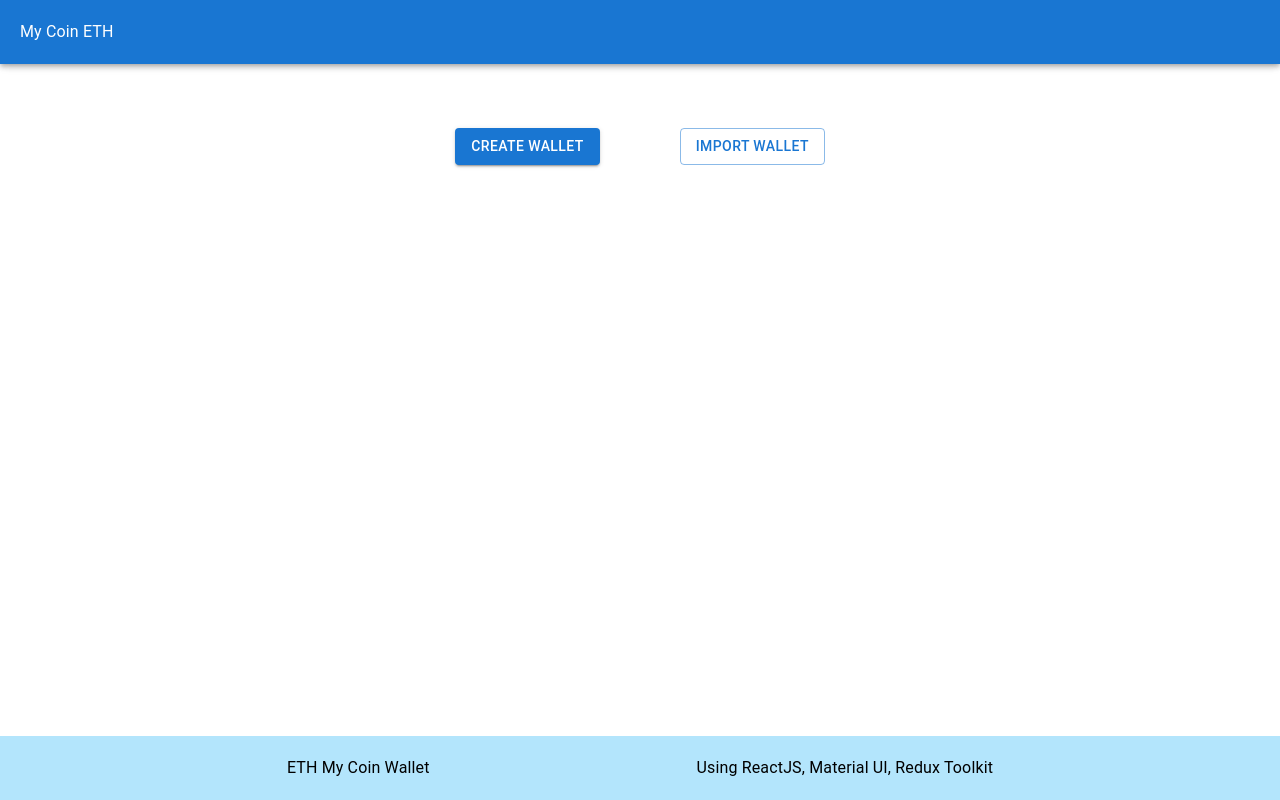
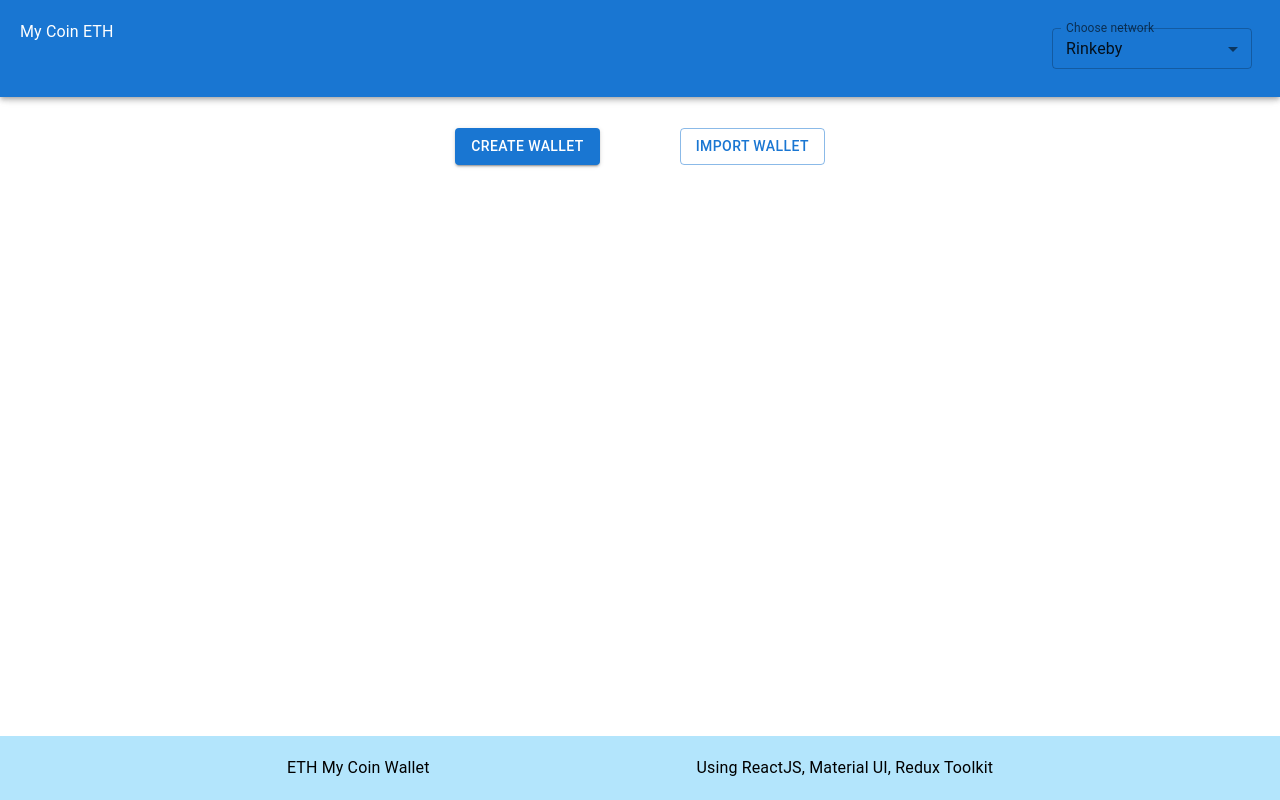
Before and after one commit to danhnc2k/mycoin-app, a React (Create React App) app: page / in a window 1280 px wide. Built offline with nearby package versions, Linux system fonts and the light colour scheme.

Commit message:
Add network feature

```diff
--- a/src/app/store.js
+++ b/src/app/store.js
@@ -1,8 +1,15 @@
-import { configureStore } from '@reduxjs/toolkit';
-import walletReducer from '../features/Wallet/walletSlice'
+import { configureStore, getDefaultMiddleware } from '@reduxjs/toolkit';
+import walletReducer from '../features/Wallet/walletSlice';
+import networkReducer from '../features/Network/networkSlice';
+
+const customizeMiddleware = getDefaultMiddleware({
+  serializableCheck: false,
+});
 
 export const store = configureStore({
   reducer: {
     wallet: walletReducer,
+    network: networkReducer,
   },
+  middleware: customizeMiddleware,
 });
--- a/src/components/Header/index.js
+++ b/src/components/Header/index.js
@@ -1,4 +1,6 @@
-import { AppBar, Typography } from '@mui/material';
+import { AppBar, Typography, Stack } from '@mui/material';
+
+import Network from '../../features/Network';
 
 function Header(props) {
   return (
@@ -7,7 +9,10 @@ function Header(props) {
         p: '20px',
       }}
     >
-      <Typography>My Coin ETH</Typography>
+      <Stack direction="row" justifyContent="space-between" spacing={10}>
+        <Typography>My Coin ETH</Typography>
+        <Network />
+      </Stack>
     </AppBar>
   );
 }
--- /dev/null
+++ b/src/features/Network/index.js
@@ -0,0 +1,39 @@
+import { useDispatch, useSelector } from 'react-redux';
+import { Box, FormControl, InputLabel, Select, MenuItem, Typography } from '@mui/material';
+
+import { changeNetwork } from './networkSlice';
+
+function Network(props) {
+  const dispatch = useDispatch();
+  const networkList = useSelector((state) => state.network.networkList);
+  const currentNetwork = useSelector((state) => state.network.currentNetwork);
+  const chooseNetwork = (e) => {
+    const network = e.target.value;
+    const changeNetworkAction = changeNetwork(network);
+    dispatch(changeNetworkAction);
+  };
+  return (
+    <Box sx={{ flexGrow: 0 }}>
+      <FormControl sx={{ m: 1, minWidth: 200 }} size="small">
+        <InputLabel id="demo-select-small">Choose network</InputLabel>
+        <Select
+          labelId="demo-select-small"
+          id="demo-select-small"
+          value={currentNetwork}
+          label="Network"
+          onChange={chooseNetwork}
+        >
+          {networkList?.map((network, index) => {
+            return (
+              <MenuItem key={index} value={network.value}>
+                <Typography>{network.name}</Typography>
+              </MenuItem>
+            );
+          })}
+        </Select>
+      </FormControl>
+    </Box>
+  );
+}
+
+export default Network;
--- /dev/null
+++ b/src/features/Network/networkSlice.js
@@ -0,0 +1,23 @@
+import { createSlice } from '@reduxjs/toolkit';
+
+import { NETWORK_LIST } from '../../util/constant';
+
+const initialNetworkState = {
+  networkList: NETWORK_LIST,
+  currentNetwork: NETWORK_LIST[0].value,
+};
+
+const network = createSlice({
+  name: 'network',
+  initialState: initialNetworkState,
+  reducers: {
+    changeNetwork: (state, action) => {
+      const value = action.payload;
+      state.currentNetwork = value;
+    },
+  },
+});
+
+const { reducer, actions } = network;
+export const { changeNetwork } = actions;
+export default reducer;
--- a/src/features/Wallet/pages/CreateWallet/index.js
+++ b/src/features/Wallet/pages/CreateWallet/index.js
@@ -1,9 +1,15 @@
 import { useEffect, useState } from 'react';
+import { useNavigate } from 'react-router-dom';
+import { useDispatch } from 'react-redux';
+
 import { Button, Stack, Typography } from '@mui/material';
 
 import { generateRandomMnemonic } from '../../../../util/bip39';
+import { createNewAccount } from '../../walletSlice';
 
 function CreateWalletPage(props) {
+  const navigate = useNavigate();
+  const dispatch = useDispatch();
   const [mnemonic, setMnemonic] = useState('');
 
   useEffect(() => {
@@ -11,7 +17,9 @@ function CreateWalletPage(props) {
   }, []);
 
   const handleCreateWallet = (e) => {
-    console.log('handleCreateWallet');
+    const createNewAccountAction = createNewAccount(mnemonic);
+    dispatch(createNewAccountAction);
+    navigate('/');
   };
 
   const handleGenerateNewMnemonic = (e) => {
--- a/src/features/Wallet/pages/Main/index.js
+++ b/src/features/Wallet/pages/Main/index.js
@@ -1,8 +1,13 @@
 import { useNavigate } from 'react-router-dom';
-import { Button, Stack } from '@mui/material';
+import { Button, Stack, Typography } from '@mui/material';
+import { useDispatch, useSelector } from 'react-redux';
+import { useEffect } from 'react';
 
 function MainPage(props) {
   const navigate = useNavigate();
+  const dispatch = useDispatch();
+  const isConnected = useSelector((state) => state.wallet.isConnected);
+  const currentAccount = useSelector((state) => state.wallet.currentAccount);
 
   const handleCreateWallet = (e) => {
     navigate('create-wallet');
@@ -12,6 +17,13 @@ function MainPage(props) {
     navigate('import-wallet');
   };
 
+  if (isConnected) {
+    return (
+      <Stack direction="row" justifyContent="center" spacing={10}>
+        <Typography>{currentAccount.address}</Typography>
+      </Stack>
+    );
+  } else {
     return (
       <Stack direction="row" justifyContent="center" spacing={10}>
         <Button variant="contained" onClick={handleCreateWallet}>
@@ -23,5 +35,6 @@ function MainPage(props) {
       </Stack>
     );
   }
+}
 
 export default MainPage;
--- a/src/features/Wallet/walletSlice.js
+++ b/src/features/Wallet/walletSlice.js
@@ -1,6 +1,7 @@
 import { createSlice } from '@reduxjs/toolkit';
 
 import { getWalletFromMnemonic } from '../../util/ethers';
+import { DERIVATION_PATH } from '../../util/constant';
 
 const initialWalletState = {
   isConnected: false,
@@ -13,15 +14,25 @@ const wallet = createSlice({
   name: 'wallet',
   initialState: initialWalletState,
   reducers: {
-    // get account from mnemonic. Need to add to accountList ? Need to pass mnemonic or get from state ?
-    getAccount: (state, action) => {
-      const mnemonic = action.payload.mnemonic;
+    createNewAccount: (state, action) => {
+      const mnemonic = action.payload;
       const account = getWalletFromMnemonic(mnemonic);
       state.currentAccount = account;
+      state.accountList.push(account);
+      state.mnemonic = mnemonic;
+      state.isConnected = true;
+    },
+    addAddress: (state, action) => {
+      const mnemonic = state.wallet.mnemonic;
+      const addressIndex = state.wallet.accountList.length;
+      const account = getWalletFromMnemonic(mnemonic, DERIVATION_PATH + addressIndex);
+      state.currentAccount = account;
+      state.accountList.push(account);
+      state.isConnected = true;
     },
   },
 });
 
 const { reducer, actions } = wallet;
-export const { doing } = actions;
+export const { createNewAccount } = actions;
 export default reducer;
--- /dev/null
+++ b/src/util/constant.js
@@ -0,0 +1,23 @@
+export const DERIVATION_PATH = "m/44'/60'/0'/0/";
+export const NETWORK_LIST = [
+  {
+    name: 'Rinkeby',
+    value: 'rinkeby',
+  },
+  {
+    name: 'Mainnet',
+    value: 'homestead',
+  },
+  {
+    name: 'Ropsten',
+    value: 'ropsten',
+  },
+  {
+    name: 'Kovan',
+    value: 'kovan',
+  },
+  {
+    name: 'Goerli',
+    value: 'goerli',
+  },
+];
```
Also changed, not shown: 1 other file (tests, documents, lock files or other folders). Lines whose indentation alone changed are shown as unchanged.
